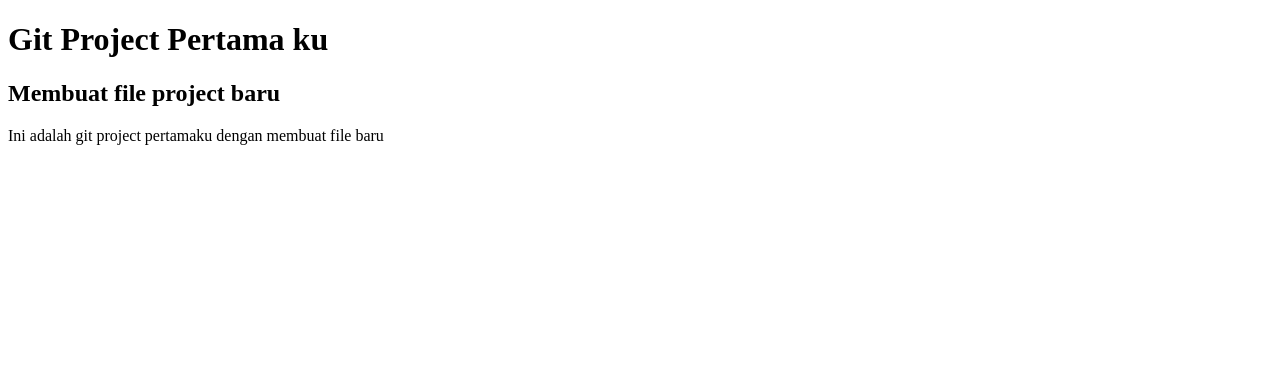
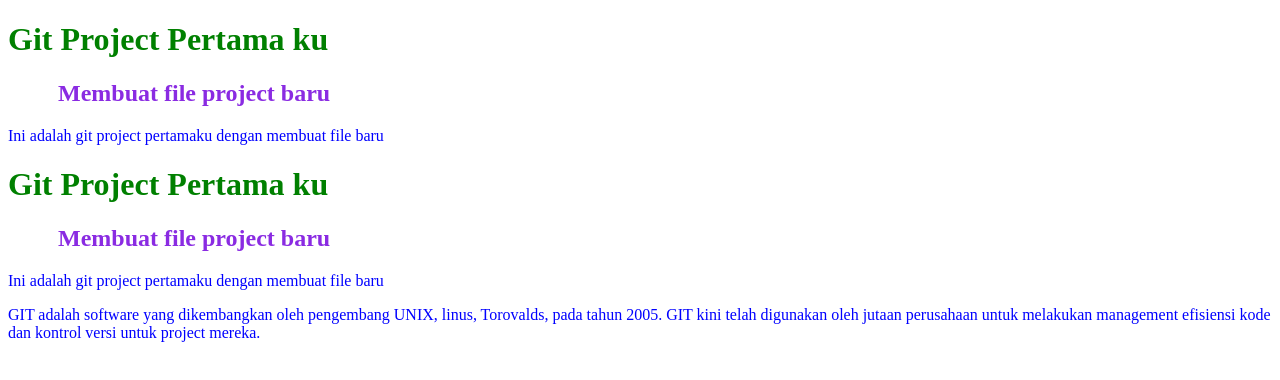
Before and after one commit to bitterswag/web_git, a plain HTML site: page index.html in a window 1280 px wide. Drawn offline with Linux system fonts and the light colour scheme.

Commit message:
adding text p

```diff
--- a/index.html
+++ b/index.html
@@ -1,14 +1,37 @@
 <!DOCTYPE html>
 <html lang="en">
+
 <head>
     <meta charset="UTF-8">
     <meta name="viewport" content="width=device-width, initial-scale=1.0">
     <title>Y</title>
+    <link rel="stylesheet" href="index.css">
 </head>
+
 <body>
 
     <h1>Git Project Pertama ku</h1>
     <h2>Membuat file project baru</h2>
     <p>Ini adalah git project pertamaku dengan membuat file baru</p>
 </body>
+
 </html>
+
+
+<!DOCTYPE html>
+<html lang="en">
+
+<head>
+    <title>Git Project Tutorial</title>
+</head>
+
+<body>
+
+    <h1>Git Project Pertama ku</h1>
+    <h2>Membuat file project baru</h2>
+    <p>Ini adalah git project pertamaku dengan membuat file baru</p>
+    <p>GIT adalah software yang dikembangkan oleh pengembang UNIX, linus, Torovalds, pada tahun 2005. GIT kini telah
+        digunakan oleh jutaan perusahaan untuk melakukan management efisiensi kode dan kontrol versi untuk project mereka.</p>
+</body>
+
+</html>
```
Also changed, not shown: index.css (line endings or trailing spaces), 1 other file.
